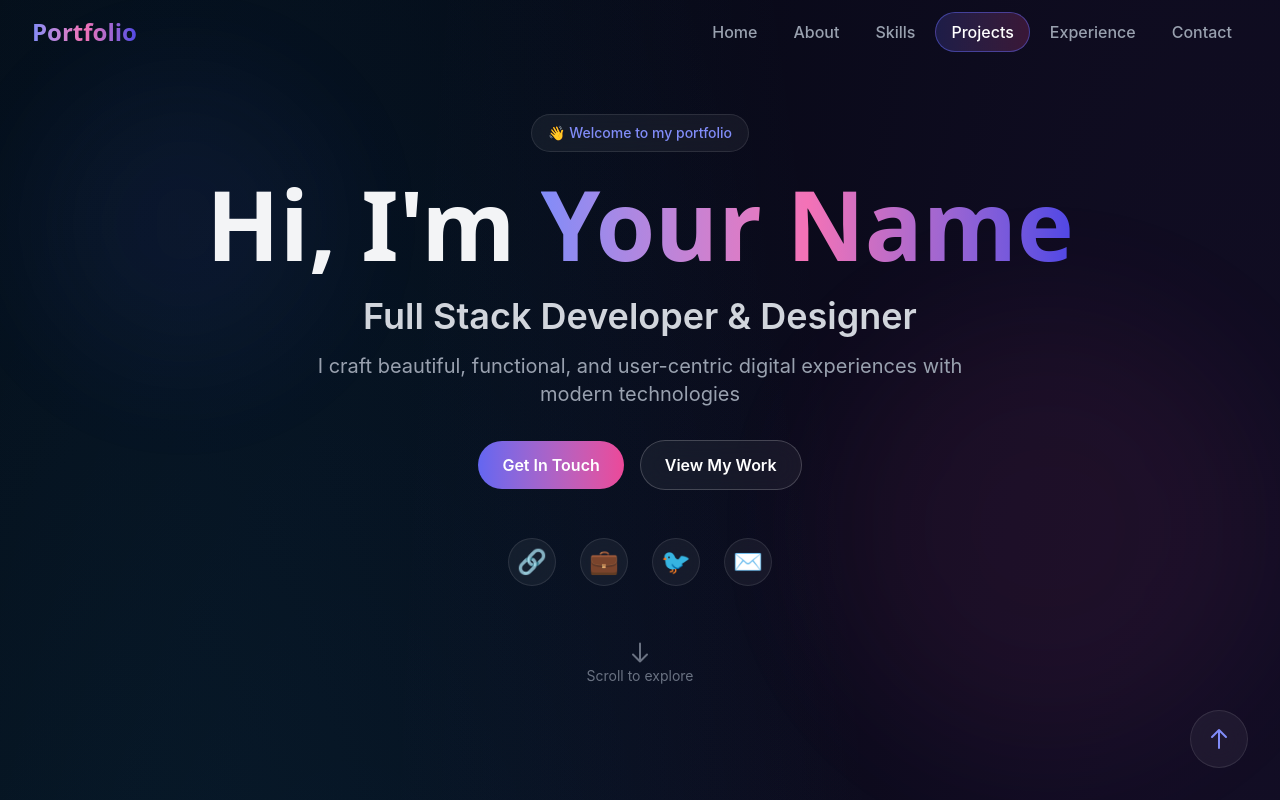
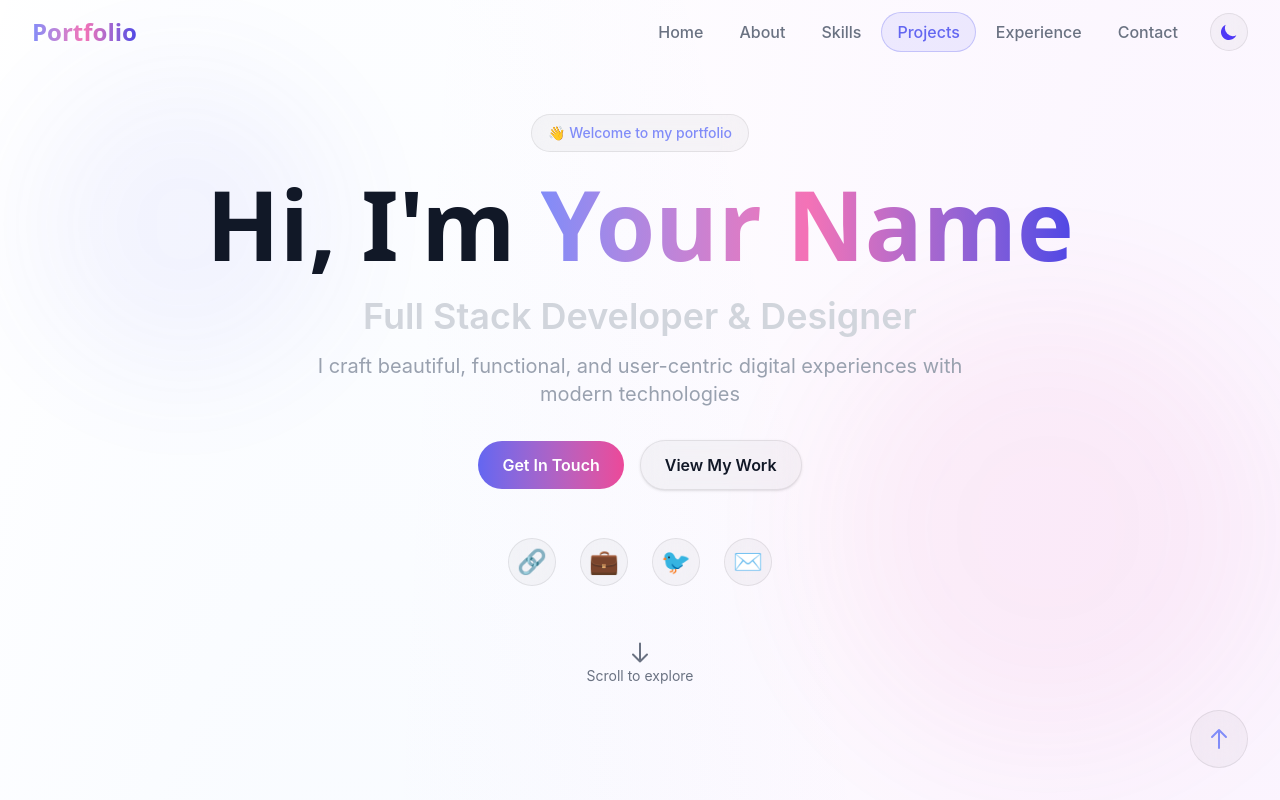
Before and after one commit to ronniee-9407/professional-portfolio, a React (Vite) app: page / in a window 1280 px wide. Shown: the top 800 px of the page. Built offline with nearby package versions, Linux system fonts and the light colour scheme.

Commit message:
Add Light/Dark mode and fix Tailwind v4 compilation dependency issue

```diff
--- a/src/components/Navbar.tsx
+++ b/src/components/Navbar.tsx
@@ -7,6 +7,7 @@
 
 const Navbar = ({ activeSection }: NavbarProps) => {
     const [scrolled, setScrolled] = useState(false);
+    const [isDark, setIsDark] = useState(true);
 
     const navItems = [
         { id: 'home', label: 'Home' },
@@ -17,13 +18,38 @@
         { id: 'contact', label: 'Contact' },
     ];
 
+    // Handle Scroll
     useEffect(() => {
-        const handleScroll = () => {
-            setScrolled(window.scrollY > 50);
-        };
+        const handleScroll = () => setScrolled(window.scrollY > 50);
         window.addEventListener('scroll', handleScroll);
         return () => window.removeEventListener('scroll', handleScroll);
     }, []);
+
+    // Handle Theme
+    useEffect(() => {
+        const savedTheme = localStorage.getItem('theme');
+        const systemPrefersDark = window.matchMedia('(prefers-color-scheme: dark)').matches;
+
+        const initialDark = savedTheme ? savedTheme === 'dark' : systemPrefersDark;
+        setIsDark(initialDark);
+
+        if (initialDark) {
+            document.documentElement.classList.add('dark');
+        } else {
+            document.documentElement.classList.remove('dark');
+        }
+    }, []);
+
+    const toggleTheme = () => {
+        const newDark = !isDark;
+        setIsDark(newDark);
+        localStorage.setItem('theme', newDark ? 'dark' : 'light');
+        if (newDark) {
+            document.documentElement.classList.add('dark');
+        } else {
+            document.documentElement.classList.remove('dark');
+        }
+    };
 
     const scrollToSection = (id: string) => {
         const element = document.getElementById(id);
@@ -36,8 +62,7 @@
         <motion.nav
             initial={{ y: -100 }}
             animate={{ y: 0 }}
-            className={`fixed top-0 left-0 right-0 z-50 transition-all duration-300 ${scrolled ? 'glass-card border-b border-white/10 shadow-lg' : ''
-                }`}
+            className={`fixed top-0 left-0 right-0 z-50 transition-all duration-300 ${scrolled ? 'glass-card border-b border-white/10 shadow-lg' : ''}`}
         >
             <div className="max-w-7xl mx-auto px-4 sm:px-6 lg:px-8">
                 <div className="flex items-center justify-between h-16">
@@ -52,14 +77,15 @@
                     </motion.div>
 
                     {/* Desktop Navigation */}
-                    <div className="hidden md:flex space-x-1">
+                    <div className="hidden md:flex items-center space-x-4">
+                        <div className="flex space-x-1">
                             {navItems.map((item) => (
                                 <motion.button
                                     key={item.id}
                                     onClick={() => scrollToSection(item.id)}
                                     className={`px-4 py-2 rounded-full font-medium transition-all duration-300 relative ${activeSection === item.id
-                                        ? 'text-white'
-                                        : 'text-gray-400 hover:text-white'
+                                        ? 'text-primary-500 dark:text-white'
+                                        : 'text-gray-500 dark:text-gray-400 hover:text-primary-500 dark:hover:text-white'
                                         }`}
                                     whileHover={{ scale: 1.05 }}
                                     whileTap={{ scale: 0.95 }}
@@ -67,7 +93,7 @@
                                     {activeSection === item.id && (
                                         <motion.div
                                             layoutId="activeSection"
-                                        className="absolute inset-0 bg-gradient-to-r from-primary-500/20 to-accent-500/20 rounded-full border border-primary-500/50"
+                                            className="absolute inset-0 bg-primary-500/10 dark:bg-primary-500/20 rounded-full border border-primary-500/30 dark:border-primary-500/50"
                                             transition={{ type: 'spring', stiffness: 380, damping: 30 }}
                                         />
                                     )}
@@ -76,16 +102,45 @@
                             ))}
                         </div>
 
-                    {/* Mobile Menu Button */}
+                        {/* Theme Toggle */}
                         <motion.button
-                        className="md:hidden p-2 rounded-lg glass-card"
+                            onClick={toggleTheme}
+                            className="p-2 rounded-full glass-card hover:bg-black/5 dark:hover:bg-white/5 transition-colors"
+                            whileHover={{ scale: 1.1, rotate: 180 }}
+                            whileTap={{ scale: 0.9 }}
+                            aria-label="Toggle Theme"
+                        >
+                            {isDark ? (
+                                <svg className="w-5 h-5 text-yellow-500" fill="currentColor" viewBox="0 0 20 20">
+                                    <path d="M10 2a1 1 0 011 1v1a1 1 0 11-2 0V3a1 1 0 011-1zm4 8a4 4 0 11-8 0 4 4 0 018 0zm-.464 4.95l.707.707a1 1 0 001.414-1.414l-.707-.707a1 1 0 00-1.414 1.414zm2.12-10.607a1 1 0 010 1.414l-.706.707a1 1 0 11-1.414-1.414l.707-.707a1 1 0 011.414 0zM17 11a1 1 0 100-2h-1a1 1 0 100 2h1zm-7 4a1 1 0 011 1v1a1 1 0 11-2 0v-1a1 1 0 011-1zM5.05 6.464A1 1 0 106.465 5.05l-.708-.707a1 1 0 00-1.414 1.414l.707.707zm1.414 8.486l-.707.707a1 1 0 01-1.414-1.414l.707-.707a1 1 0 011.414 1.414zM4 11a1 1 0 100-2H3a1 1 0 000 2h1z" />
+                                </svg>
+                            ) : (
+                                <svg className="w-5 h-5 text-indigo-600" fill="currentColor" viewBox="0 0 20 20">
+                                    <path d="M17.293 13.293A8 8 0 016.707 2.707a8.001 8.001 0 1010.586 10.586z" />
+                                </svg>
+                            )}
+                        </motion.button>
+                    </div>
+
+                    {/* Mobile Menu Button + Theme Toggle */}
+                    <div className="flex items-center space-x-2 md:hidden">
+                        <motion.button
+                            onClick={toggleTheme}
+                            className="p-2 rounded-lg glass-card"
+                            whileTap={{ scale: 0.9 }}
+                        >
+                            {isDark ? "☀️" : "🌙"}
+                        </motion.button>
+                        <motion.button
+                            className="p-2 rounded-lg glass-card"
                             whileHover={{ scale: 1.05 }}
                             whileTap={{ scale: 0.95 }}
                         >
-                        <svg className="w-6 h-6" fill="none" stroke="currentColor" viewBox="0 0 24 24">
+                            <svg className="w-6 h-6 outline-none" fill="none" stroke="currentColor" viewBox="0 0 24 24">
                                 <path strokeLinecap="round" strokeLinejoin="round" strokeWidth={2} d="M4 6h16M4 12h16M4 18h16" />
                             </svg>
                         </motion.button>
+                    </div>
                 </div>
             </div>
         </motion.nav>
--- a/src/index.css
+++ b/src/index.css
@@ -1,7 +1,7 @@
 @import "tailwindcss";
 
 @theme {
-  /* Colors - Primary */
+  /* Colors - Primary (Vibrant Indigo) */
   --color-primary: #6366f1;
   --color-primary-50: #eef2ff;
   --color-primary-100: #e0e7ff;
@@ -14,7 +14,7 @@
   --color-primary-800: #3730a3;
   --color-primary-900: #312e81;
 
-  /* Colors - Accent */
+  /* Colors - Accent (Vibrant Pink) */
   --color-accent: #ec4899;
   --color-accent-50: #fdf2f8;
   --color-accent-100: #fce7f3;
@@ -27,6 +27,12 @@
   --color-accent-800: #9d174d;
   --color-accent-900: #831843;
 
+  /* Semantic Theme Variables */
+  --color-base: var(--bg-color);
+  --color-base-content: var(--text-color);
+  --color-surface: var(--card-bg);
+  --color-surface-border: var(--border-color);
+
   /* Fonts */
   --font-sans: Inter, system-ui, sans-serif;
   --font-display: Poppins, system-ui, sans-serif;
@@ -36,7 +42,6 @@
   --animate-float: float 6s ease-in-out infinite;
   --animate-pulse-slow: pulse 4s cubic-bezier(0.4, 0, 0.6, 1) infinite;
 
-  /* Keyframes */
   @keyframes gradient {
 
     0%,
@@ -64,15 +69,39 @@
   }
 }
 
-/* Original Styles */
 @layer base {
+  :root {
+    --bg-color: #ffffff;
+    --text-color: #111827;
+    --card-bg: rgba(0, 0, 0, 0.03);
+    --border-color: rgba(0, 0, 0, 0.08);
+    --selection-bg: rgba(99, 102, 241, 0.2);
+    --glass-opacity: 0.7;
+
+    color-scheme: light;
+  }
+
+  .dark {
+    --bg-color: #030712;
+    --text-color: #f9fafb;
+    --card-bg: rgba(255, 255, 255, 0.03);
+    --border-color: rgba(255, 255, 255, 0.1);
+    --selection-bg: rgba(99, 102, 241, 0.3);
+    --glass-opacity: 0.1;
+
+    color-scheme: dark;
+  }
+
   body {
-    @apply bg-gray-950 text-gray-100 font-sans antialiased;
+    background-color: var(--bg-color);
+    color: var(--text-color);
+    @apply font-sans antialiased transition-colors duration-500;
+
+    /* Dynamic Animated Background */
     background-image:
-      radial-gradient(at 27% 37%, hsla(215, 98%, 61%, 0.1) 0px, transparent 50%),
-      radial-gradient(at 97% 21%, hsla(280, 89%, 65%, 0.1) 0px, transparent 50%),
-      radial-gradient(at 52% 99%, hsla(339, 84%, 62%, 0.1) 0px, transparent 50%),
-      radial-gradient(at 10% 29%, hsla(189, 91%, 56%, 0.1) 0px, transparent 50%);
+      radial-gradient(at 27% 37%, hsla(215, 98%, 61%, 0.08) 0px, transparent 50%),
+      radial-gradient(at 97% 21%, hsla(280, 89%, 65%, 0.08) 0px, transparent 50%),
+      radial-gradient(at 52% 99%, hsla(339, 84%, 62%, 0.08) 0px, transparent 50%);
   }
 
   html {
@@ -86,15 +115,22 @@
   }
 
   .glass-card {
-    @apply bg-white/5 backdrop-blur-lg border border-white/10 rounded-2xl;
+    background-color: var(--card-bg);
+    backdrop-filter: blur(12px);
+    border: 1px solid var(--border-color);
+    @apply rounded-2xl transition-all duration-300;
   }
 
   .btn-primary {
-    @apply px-6 py-3 bg-gradient-to-r from-primary-500 to-accent-500 text-white font-semibold rounded-full hover:shadow-lg hover:shadow-primary-500/50 transition-all duration-300 hover:scale-105 active:scale-95;
+    @apply px-6 py-3 bg-gradient-to-r from-primary-500 to-accent-500 text-white font-semibold rounded-full hover:shadow-lg hover:shadow-primary-500/50 transition-all duration-300 hover:scale-105 active:scale-95 border-none;
   }
 
   .btn-secondary {
-    @apply px-6 py-3 bg-white/5 backdrop-blur-lg border border-white/10 rounded-full text-white font-semibold hover:bg-white/10 transition-all duration-300 hover:scale-105 active:scale-95 border-white/20;
+    background-color: var(--card-bg);
+    backdrop-filter: blur(12px);
+    border: 1px solid var(--border-color);
+    @apply px-6 py-3 shadow-sm font-semibold rounded-full hover:bg-black/5 dark:hover:bg-white/5 transition-all duration-300 hover:scale-105 active:scale-95;
+    color: var(--text-color);
   }
 
   .section-container {
@@ -102,25 +138,7 @@
   }
 
   .glow-effect {
-    box-shadow: 0 0 20px rgba(99, 102, 241, 0.3), 0 0 40px rgba(236, 72, 153, 0.2);
-  }
-}
-
-@layer utilities {
-  .animation-delay-200 {
-    animation-delay: 0.2s;
-  }
-
-  .animation-delay-400 {
-    animation-delay: 0.4s;
-  }
-
-  .animation-delay-600 {
-    animation-delay: 0.6s;
-  }
-
-  .text-shadow {
-    text-shadow: 0 2px 10px rgba(0, 0, 0, 0.3);
+    box-shadow: 0 0 20px rgba(99, 102, 241, 0.15), 0 0 40px rgba(236, 72, 153, 0.1);
   }
 }
 
@@ -130,18 +148,14 @@
 }
 
 ::-webkit-scrollbar-track {
-  @apply bg-gray-900;
+  background: var(--bg-color);
 }
 
 ::-webkit-scrollbar-thumb {
-  @apply bg-gradient-to-b from-primary-500 to-accent-500 rounded-full;
+  @apply bg-gradient-to-b from-primary-500/50 to-accent-500/50 rounded-full hover:from-primary-500;
 }
 
-::-webkit-scrollbar-thumb:hover {
-  @apply bg-primary-600;
+::selection {
+  background-color: var(--selection-bg);
+  color: var(--text-color);
 }
-
-/* Selection */
-::selection {
-  @apply bg-primary-500/30 text-white;
-}
```
Lines whose indentation alone changed are shown as unchanged.
